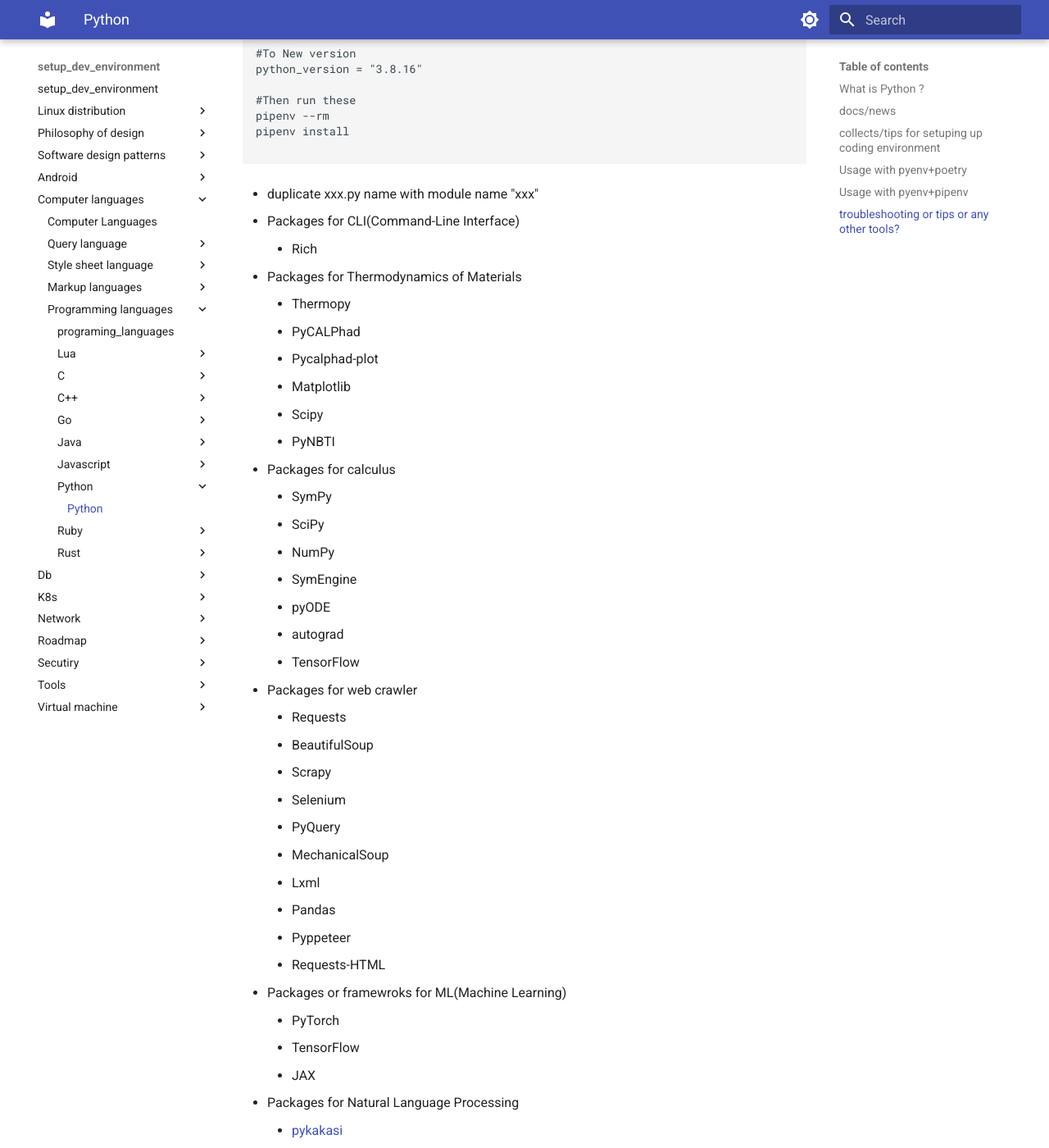
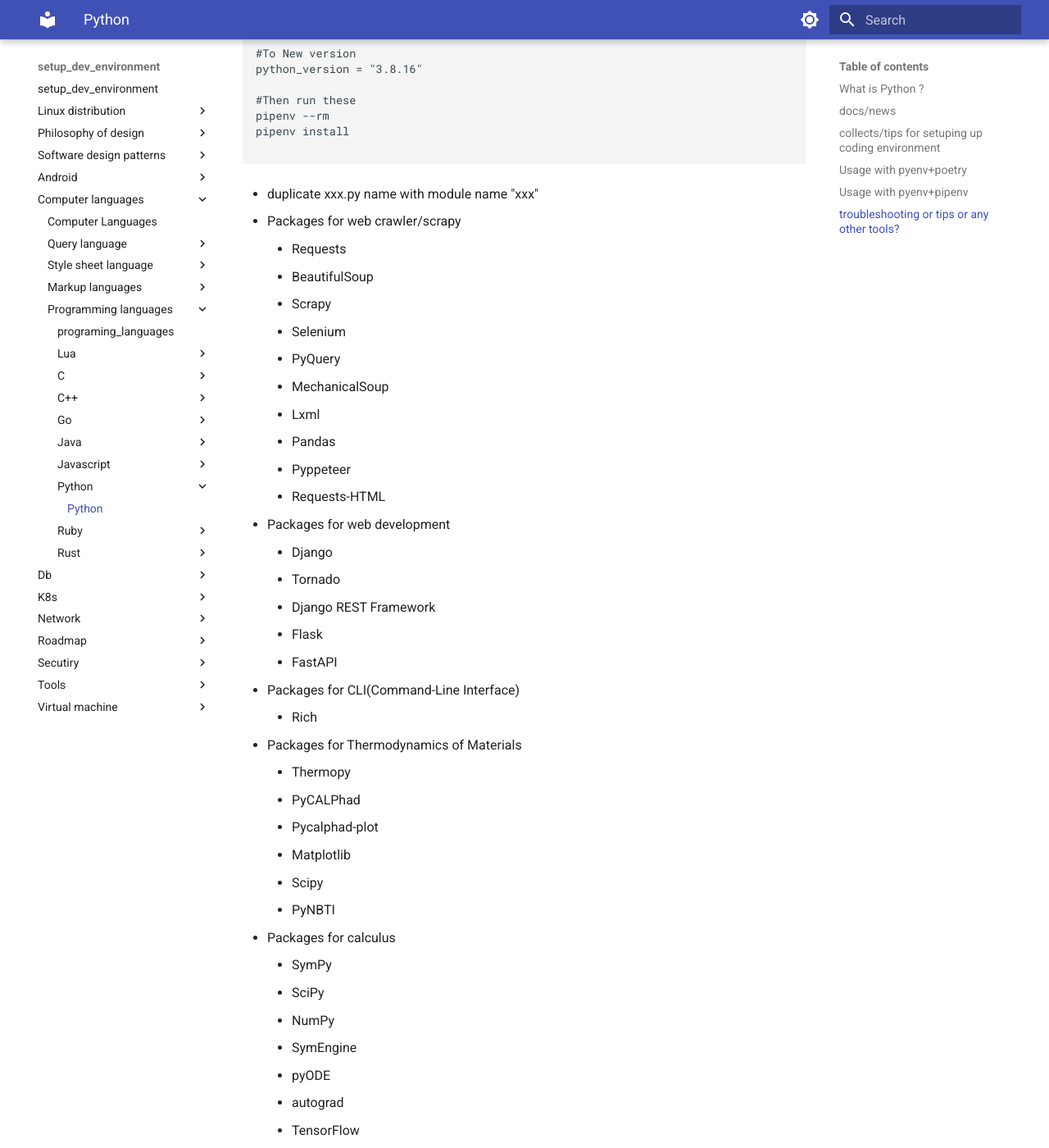
Before and after one commit to hong539/setup_dev_environment, an MkDocs documentation site: the page built from docs/computer languages/programming_languages/python/python.md, in a window 1280 px wide and 1400 px high, scrolled down 6360 px. Shown: the whole window at 82% size. Built offline with MkDocs 1.6.1 and Material for MkDocs 9.7.7, drawn with Linux system fonts in a browser that asks for light colours.

Commit message:
Update docs

```diff
--- a/docs/computer languages/programming_languages/python/python.md
+++ b/docs/computer languages/programming_languages/python/python.md
@@ -279,6 +279,25 @@ pipenv install
 
 * duplicate xxx.py name with module name "xxx"
 
+* Packages for web crawler/scrapy
+    * Requests
+    * BeautifulSoup
+    * Scrapy
+    * Selenium
+    * PyQuery
+    * MechanicalSoup
+    * Lxml
+    * Pandas
+    * Pyppeteer
+    * Requests-HTML
+
+* Packages for web development
+    * Django
+    * Tornado
+    * Django REST Framework
+    * Flask
+    * FastAPI
+
 * Packages for CLI(Command-Line Interface)
     * Rich
 
```
Also changed, not shown: other parts of docs/computer languages/programming_languages/python/python.md (+0 -12 lines), docs/network/web/web.md (+2 -0 lines).
